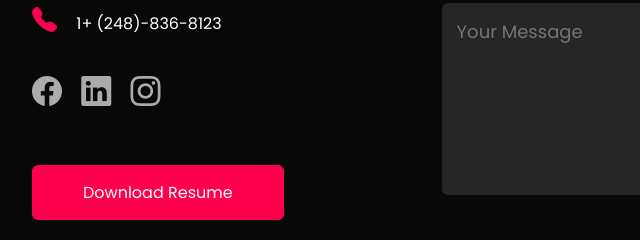
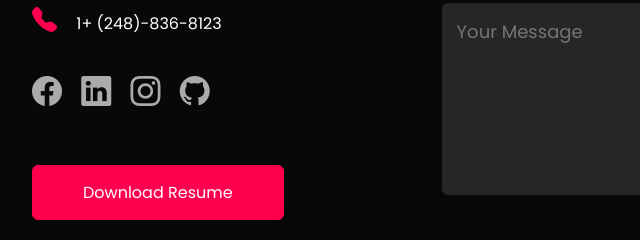
Before and after one commit to danielgeko/Personal-Portfolio, a plain HTML site: page index.html in a window 1280 px wide. Shown: the part 3292-3532 px from the top of the page, 96-736 px from the left. Drawn offline with nearby package versions, Linux system fonts and the light colour scheme.

Commit message:
Added Github link to about section

```diff
--- a/index.html
+++ b/index.html
@@ -148,6 +148,7 @@
                     <a href="https://www.facebook.com/daniel.gekonde.7/"><i class="bi bi-facebook"></i></a>
                     <a href="https://www.linkedin.com/in/daniel-gekonde-7268381ab/"><i class="bi bi-linkedin"></i></i></a>
                     <a href="https://www.instagram.com/danielgeko/"><i class="bi bi-instagram"></i></i></a>
+                    <a href="https://github.com/danielgeko"><i class="bi bi-github"></i></i></a>
                 </div>
                 <a href = "Current Resume.docx" download class = "btn btn2">Download Resume</a>
             </div>
```
Also changed, not shown: 1 other file.
